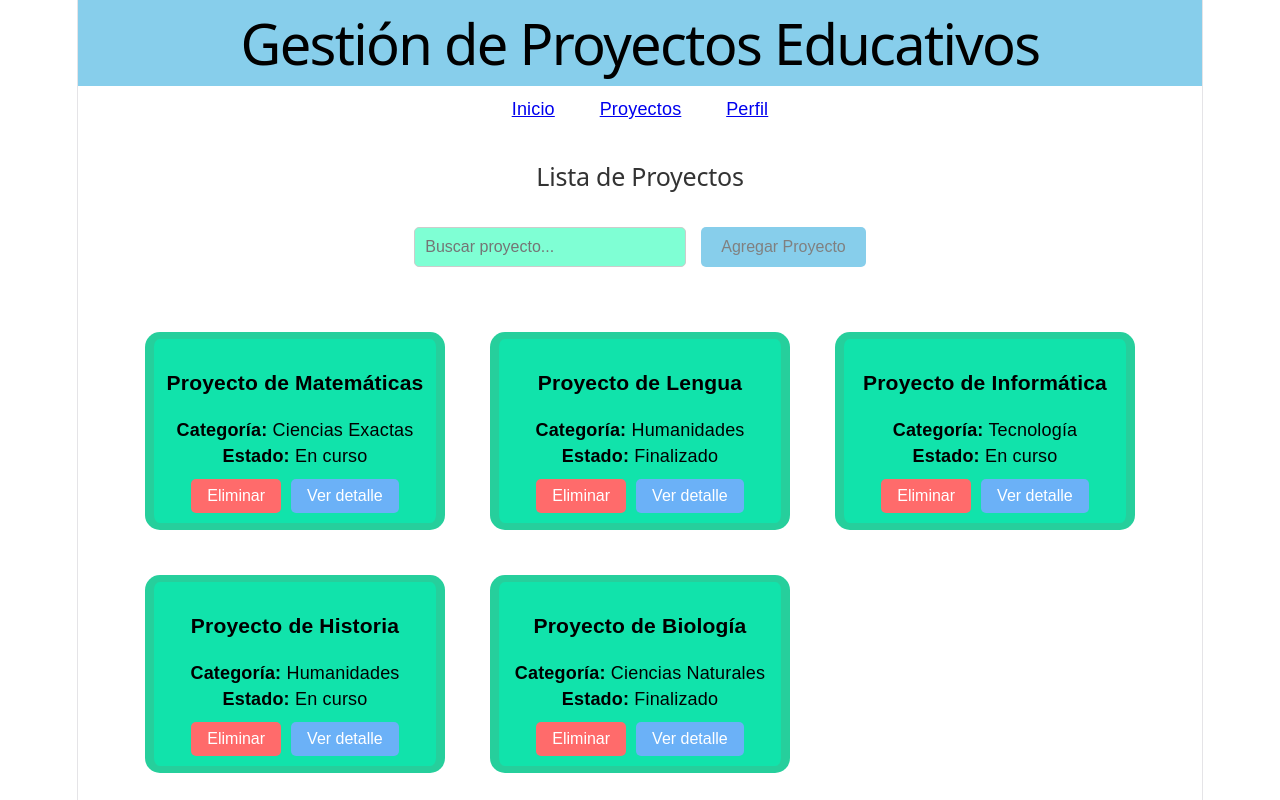
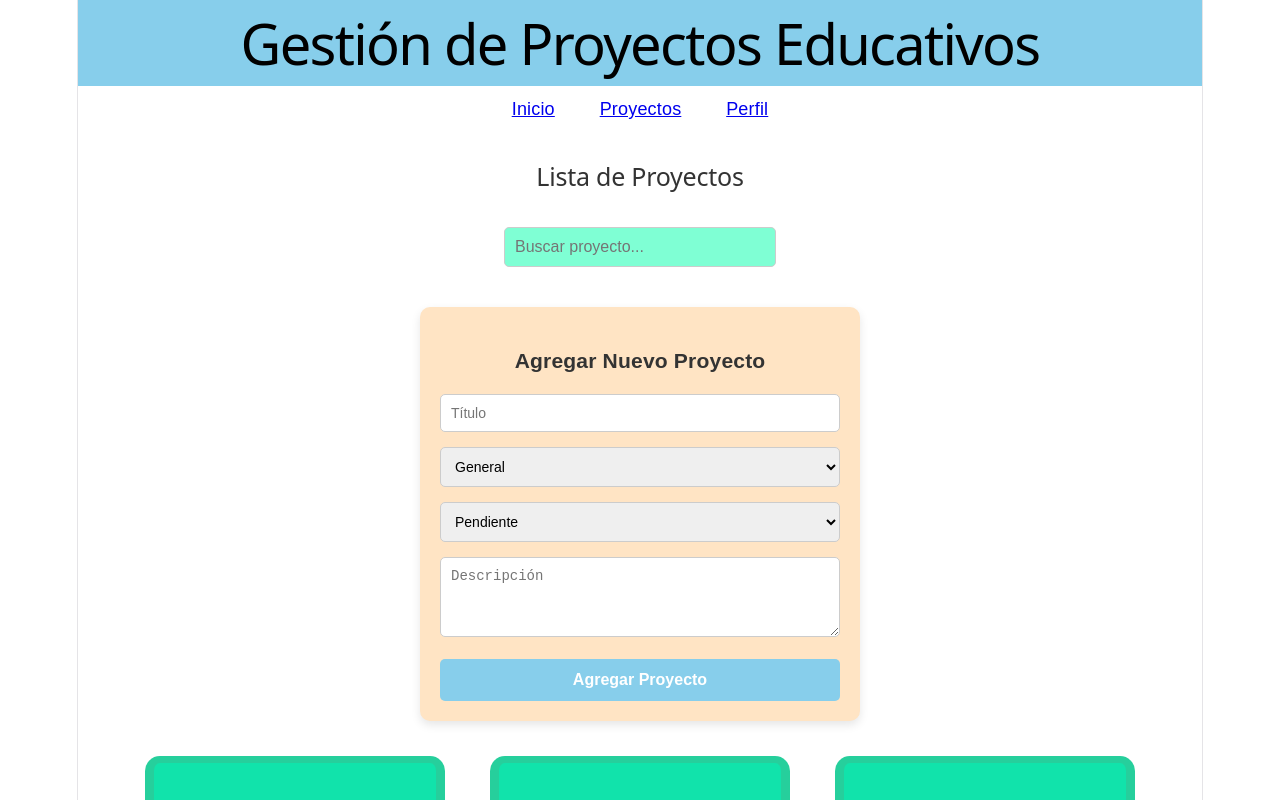
Before and after one commit to Jnh1212/pv_tp3_grupo8, a React (Vite) app in the folder projectTeam8/: page / in a window 1280 px wide. Shown: the top 800 px of the page. Built offline with nearby package versions, Linux system fonts and the light colour scheme.

Commit message:
Agregado FormularioProyecto.jsx y algunos detalles css

```diff
--- /dev/null
+++ b/projectTeam8/src/components/FormularioProyecto.jsx
@@ -0,0 +1,82 @@
+import { useState } from "react";
+
+const FormularioProyecto = ({ onAgregar }) => {
+  const [formData, setFormData] = useState({
+    titulo: "",
+    categoria: "General",
+    estado: "Pendiente",
+    descripcion: "",
+    descripcion2: "",
+  });
+
+  const handleChange = (e) => {
+    const { name, value } = e.target;
+    setFormData({ ...formData, [name]: value });
+  };
+
+  const handleSubmit = (e) => {
+    e.preventDefault();
+
+    const nuevo = {
+      id: Date.now(),
+      titulo: formData.titulo,
+      categoria: formData.categoria,
+      estado: formData.estado,
+      descripcion: formData.descripcion,
+      descripcion2: formData.descripcion2,
+      fechaInicio: new Date().toLocaleDateString(),
+      recursoGithub: "#",
+      recursoDrive: "#",
+      recursoPDF: "#",
+      equipo: [],
+    };
+
+    onAgregar(nuevo);
+
+    setFormData({
+      titulo: "",
+      categoria: "General",
+      estado: "Pendiente",
+      descripcion: "",
+      descripcion2: "",
+    });
+  };
+
+  return (
+    <form className="formulario-proyecto" onSubmit={handleSubmit}>
+      <h3>Agregar Nuevo Proyecto</h3>
+      <input
+        name="titulo"
+        value={formData.titulo}
+        onChange={handleChange}
+        placeholder="Título"
+        required
+      />
+      <select
+        name="categoria"
+        value={formData.categoria}
+        onChange={handleChange}
+      >
+        <option value="General">General</option>
+        <option value="Ciencias Exactas">Ciencias Exactas</option>
+        <option value="Humanidades">Humanidades</option>
+        <option value="Tecnología">Tecnología</option>
+        <option value="Ciencias Naturales">Ciencias Naturales</option>
+      </select>
+      <select name="estado" value={formData.estado} onChange={handleChange}>
+        <option value="Pendiente">Pendiente</option>
+        <option value="En curso">En curso</option>
+        <option value="Finalizado">Finalizado</option>
+      </select>
+      <textarea
+        name="descripcion"
+        value={formData.descripcion}
+        onChange={handleChange}
+        placeholder="Descripción"
+      />
+      <button type="submit">Agregar Proyecto</button>
+    </form>
+  );
+};
+
+export default FormularioProyecto;
--- a/projectTeam8/src/components/ListaProyectos.jsx
+++ b/projectTeam8/src/components/ListaProyectos.jsx
@@ -4,6 +4,7 @@ import ProyectoCard from "./ProyectoCard";
 import RegistroActividad from "./RegistroActividad";
 proyectoService.obtenerProyectos();
 import DetalleProyecto from "./DetalleProyecto";
+import FormularioProyecto from "./FormularioProyecto";
 
 const ListaProyectos = () => {
   const [proyectos, setProyectos] = useState(
@@ -14,9 +15,14 @@ const ListaProyectos = () => {
   const [proyectoSeleccionado, setProyectoSeleccionado] = useState(null);
 
   const isFirstRender = useRef(true);
+  const isFilterChange = useRef(false);
   useEffect(() => {
     if (isFirstRender.current) {
       isFirstRender.current = false;
+      return;
+    }
+    if (isFilterChange.current) {
+      isFilterChange.current = false;
       return;
     }
     setUltimaActualizacion(new Date().toLocaleString());
@@ -27,33 +33,22 @@ const ListaProyectos = () => {
     const nuevaLista = proyectos.filter((proy) => proy.id !== id);
     setProyectos(nuevaLista);
   };
-
-  const agregarProyecto = () => {
-    const nuevo = {
-      id: Date.now(),
-      titulo: "Nuevo Proyecto",
-      categoria: "General",
-      estado: "Pendiente",
-      fechaInicio: new Date().toLocaleDateString(),
-      descripcion: "Descipcion del nuevo proyecto.",
-      descripcion2: "Segundo parrafo de descripcion.",
-      recursoGithub: "#",
-      recursoDrive: "#",
-      recursoPDF: "#",
-      equipo: [],
-    };
+  const handleAgregar = (nuevo) => {
     proyectoService.agregarProyecto(nuevo);
     setProyectos([...proyectos, nuevo]);
   };
-  // Función para ver detalle (NUEVO)
+  // Función para ver detalle
   const verDetalle = (proyecto) => {
-    console.log("Click en ver detalle, proyecto:", proyecto.titulo);
     setProyectoSeleccionado(proyecto);
   };
 
-  // Función para volver a la lista (NUEVO)
+  // Función para volver a la lista
   const volver = () => {
     setProyectoSeleccionado(null);
+  };
+  const handleBusquedaChange = (e) => {
+    isFilterChange.current = true;
+    setBusqueda(e.target.value);
   };
 
   const proyectosFiltrados = proyectos.filter((p) =>
@@ -76,10 +71,11 @@ const ListaProyectos = () => {
           type="text"
           placeholder="Buscar proyecto..."
           value={busqueda}
-          onChange={(e) => setBusqueda(e.target.value)}
+          onChange={handleBusquedaChange}
         />
-        <button onClick={agregarProyecto}>Agregar Proyecto</button>
       </div>
+
+      <FormularioProyecto onAgregar={handleAgregar} />
 
       <div className="presentacion">
         {proyectosFiltrados.map((proy) => (
--- a/projectTeam8/src/css/Estilos.css
+++ b/projectTeam8/src/css/Estilos.css
@@ -37,14 +37,9 @@ nav :hover {
   font-size: 1.2em;
 }
 
-/*Seccion Principal*/
-
-.presentacion {
-  display: grid;
-  grid-template-columns: repeat(auto-fit, 300px);
-  justify-content: center;
-  padding: 25px;
-  gap: 45px;
+main {
+  padding: 20px;
+  min-height: 80vh;
 }
 
 h2 {
@@ -53,6 +48,18 @@ h2 {
   color: black;
 }
 
+h3 {
+  text-align: center;
+}
+
+/*Seccion Principal*/
+.titulo {
+  text-align: center;
+  font-size: 25px;
+  color: #333;
+  margin-bottom: 20px;
+}
+/* Controles */
 .controles {
   display: flex;
   justify-content: center;
@@ -68,13 +75,14 @@ h2 {
   border: 1px solid #ccc;
   border-radius: 5px;
   font-size: 16px;
+  color: black;
 }
 
 .controles input:hover {
   background-color: #87ceeb;
   cursor: pointer;
 }
-
+/*Botones Generales*/
 button {
   background-color: #87ceeb;
   color: grey;
@@ -91,16 +99,25 @@ button:hover {
   transform: scale(1.05);
   color: black;
 }
+/* Presentacion*/
+
+.presentacion {
+  display: grid;
+  grid-template-columns: repeat(auto-fit, 300px);
+  justify-content: center;
+  padding: 25px;
+  gap: 45px;
+}
 
 .proyecto {
-  display: block;
+  display: flex;
   text-align: center;
   flex-direction: column;
   background-color: rgb(17, 227, 171);
   border-width: 7px 9px;
   border-style: solid;
   border-color: rgba(255, 1, 1, 0.088);
-  padding: 10px;
+  padding: 20px;
   border-radius: 15px;
   transition: all 0.3s ease;
 }
@@ -111,11 +128,40 @@ button:hover {
   background-color: #87ceeb;
   cursor: pointer;
 }
-
-h3 {
-  text-align: center;
+/*Botones*/
+.boton_eliminar {
+  margin-top: 10px;
+  background-color: #ff6b6b;
+  color: white;
+  padding: 8px 16px;
+  border: none;
+  border-radius: 5px;
+  cursor: pointer;
+  transition: all 0.3s ease;
 }
 
+.boton_eliminar:hover {
+  background-color: #ee5253;
+  transform: scale(1.05);
+}
+
+.boton_detalle {
+  margin-top: 10px;
+  margin-left: 10px;
+  background-color: #6bb1f7;
+  color: white;
+  padding: 8px 16px;
+  border: none;
+  border-radius: 5px;
+  cursor: pointer;
+  transition: all 0.3s ease;
+}
+
+.boton_detalle:hover {
+  background-color: #4a90d9;
+  transform: scale(1.05);
+}
+/*detalle proyecto*/
 .detalle_proyecto {
   background-color: blanchedalmond;
   padding: 20px;
@@ -158,39 +204,6 @@ h3 {
   text-decoration: underline;
 }
 
-.boton_eliminar {
-  margin-top: 10px;
-  background-color: #ff6b6b;
-  color: white;
-  padding: 8px 16px;
-  border: none;
-  border-radius: 5px;
-  cursor: pointer;
-  transition: all 0.3s ease;
-}
-
-.boton_eliminar:hover {
-  background-color: #ee5253;
-  transform: scale(1.05);
-}
-
-.boton_detalle {
-  margin-top: 10px;
-  margin-left: 10px;
-  background-color: #6bb1f7;
-  color: white;
-  padding: 8px 16px;
-  border: none;
-  border-radius: 5px;
-  cursor: pointer;
-  transition: all 0.3s ease;
-}
-
-.boton_detalle:hover {
-  background-color: #4a90d9;
-  transform: scale(1.05);
-}
-
 .boton_volver {
   background-color: rgb(17, 227, 171);
   color: grey;
@@ -206,16 +219,84 @@ h3 {
   background-color: #6bb1f7;
 }
 
-main {
+/* Formulario Proyecto */
+.formulario-proyecto {
+  background-color: bisque;
   padding: 20px;
-  min-height: 80vh;
+  margin: 10px auto;
+  max-width: 400px;
+  border-radius: 10px;
+  box-shadow: 0 4px 10px rgba(0, 0, 0, 0.1);
+  text-align: left;
 }
 
-.titulo {
+.formulario-proyecto h3 {
   text-align: center;
-  font-size: 25px;
   color: #333;
   margin-bottom: 20px;
+}
+
+.formulario-proyecto input,
+.formulario-proyecto select,
+.formulario-proyecto textarea {
+  width: 100%;
+  padding: 10px;
+  margin-bottom: 15px;
+  border: 1px solid #ccc;
+  border-radius: 5px;
+  font-size: 14px;
+  box-sizing: border-box;
+}
+.formulario-proyecto select {
+  cursor: pointer;
+}
+
+.formulario-proyecto input:focus,
+.formulario-proyecto select:focus,
+.formulario-proyecto textarea:focus {
+  border-color: #87ceeb;
+  box-shadow: 0 0 5px rgba(135, 206, 235, 0.5);
+}
+
+.formulario-proyecto textarea {
+  min-height: 80px;
+  resize: vertical;
+}
+
+.formulario-proyecto button {
+  width: 100%;
+  background-color: #87ceeb;
+  color: white;
+  padding: 12px;
+  border: none;
+  border-radius: 5px;
+  cursor: pointer;
+  font-size: 16px;
+  font-weight: bold;
+  transition: all 0.3s ease;
+}
+
+.formulario-proyecto button:hover {
+  color: black;
+  background-color: #6bb1f7;
+  transform: scale(1.02);
+}
+
+/* Registro Actividad */
+.registro-actividad {
+  margin-top: 30px;
+  padding: 15px;
+  text-align: center;
+  background-color: #e8f4f8;
+  border-radius: 8px;
+  border-left: 4px solid #87ceeb;
+}
+
+.registro-actividad p {
+  margin: 0;
+  color: #555;
+  font-size: 14px;
+  font-style: italic;
 }
 
 /* Pie de página */
```
Also changed, not shown: projectTeam8/src/components/RegistroActividad.jsx (+12 -9 lines).
